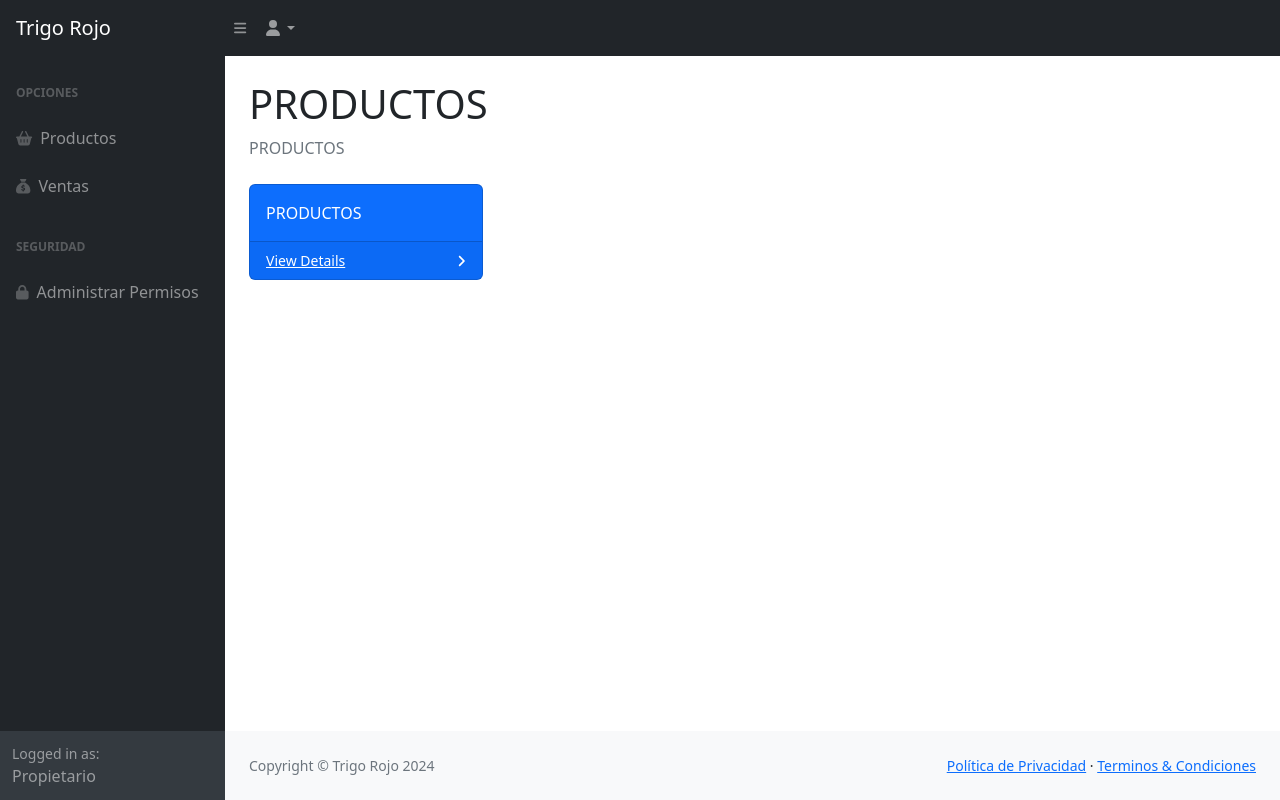
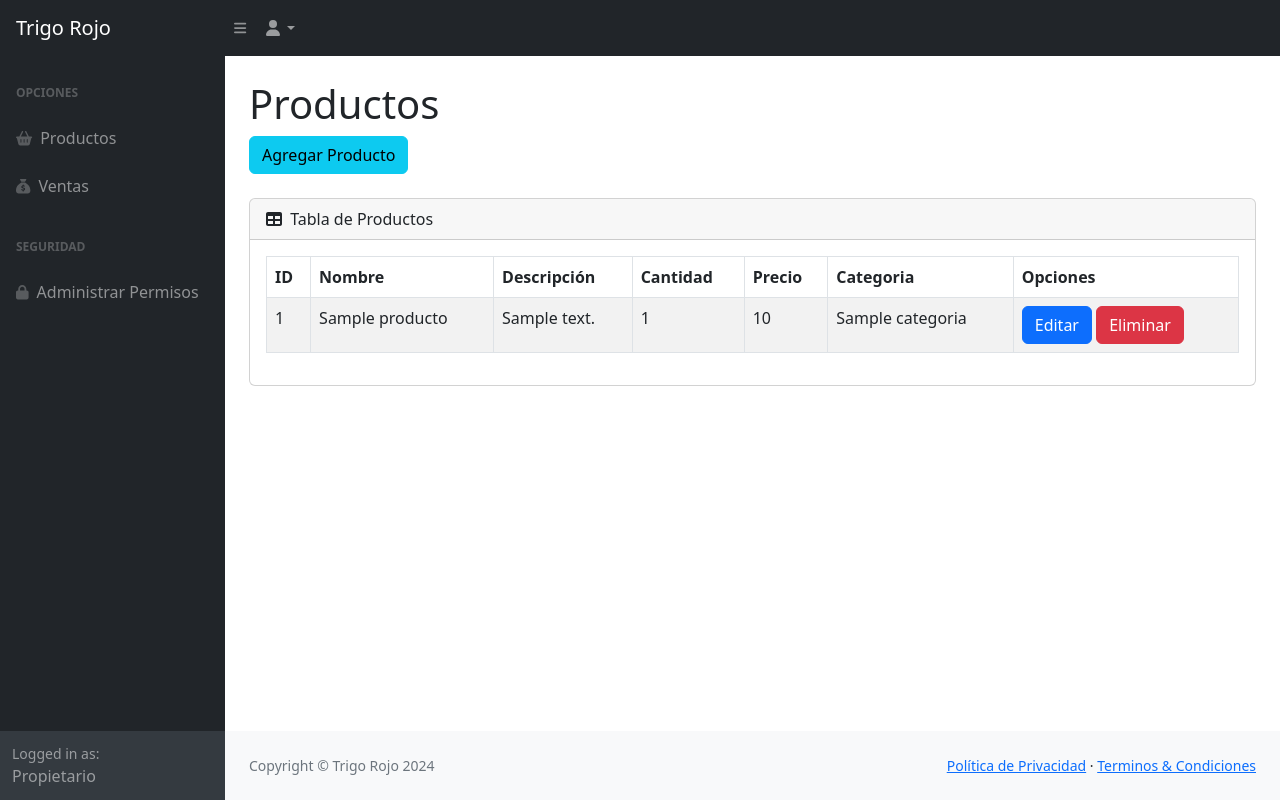
Before and after one commit to lxishh/proyectoTrigoRojo, a Django app: page /productos/ in a window 1280 px wide. Run offline with Django 3.2, Linux system fonts and the light colour scheme; tables that the repository leaves empty hold one stand-in row (values such as "Sample post"); some libraries are stand-ins or nearby versions.

Commit message:
Read (Productos)
se intentó CRUD con modal en la tarde pero no se logró completar adecuadamente u-u

```diff
--- a/appTrigorojo/views.py
+++ b/appTrigorojo/views.py
@@ -4,9 +4,8 @@ from appTrigorojo.models import Categoria, Producto
 # Create your views here.
 def index(request):
     categorias = Categoria.objects.all()
-    data = {'categorias': categorias}
-    return render(request, 'index.html', data)
-
+    context = {'categorias': categorias}
+    return render(request, 'index.html', context)
 
 def login(request):
     return render(request, 'login.html')
@@ -15,7 +14,9 @@ def administracion(request):
     return render(request, 'administracion.html')
 
 def productos_view(request):
-    return render(request, 'productos.html')
+    productos = Producto.objects.all()
+    context = {'productos':productos}
+    return render(request, 'productos.html', context)
 
 def ventas_view(request):
     return render(request, 'ventas.html')
@@ -23,5 +24,5 @@ def ventas_view(request):
 def productos_por_categoria(request, categoria_id):
     categoria = get_object_or_404(Categoria, id=categoria_id)
     productos = Producto.objects.filter(categoria=categoria)
-    data = {'categoria': categoria, 'productos': productos}
-    return render(request, 'productos_por_categoria.html', data)
+    context = {'categoria': categoria, 'productos': productos}
+    return render(request, 'productos_por_categoria.html', context)
--- a/templates/appTemplate/productos.html
+++ b/templates/appTemplate/productos.html
@@ -2,23 +2,57 @@
 
 <!-- Contenido que se muestra al lado de la sidebar -->
 {% block content %}
-<h1 class="mt-4">PRODUCTOS</h1>
-<ol class="breadcrumb mb-4">
-  <li class="breadcrumb-item active">PRODUCTOS</li>
-</ol>
+
+<!-- desde aqui se empieza a ver en la pagina -->
+<h1 class="mt-4 mb">Productos</h1>
+
+<button class="btn btn-info mb-4">Agregar Producto</button>
+
 <div class="row">
-  <div class="col-xl-3 col-md-6">
-    <div class="card bg-primary text-white mb-4">
-      <div class="card-body">PRODUCTOS</div>
-      <div
-        class="card-footer d-flex align-items-center justify-content-between"
-      >
-        <a class="small text-white stretched-link" href="#">View Details</a>
-        <div class="small text-white">
-          <i class="fas fa-angle-right"></i>
-        </div>
+  <div class="col-xl-12 col-md-12">
+    <!-- Cambié el tamaño de la columna para que ocupe todo el espacio -->
+    <div class="card mb-4">
+      <!-- Tarjeta que contendrá la tabla -->
+      <div class="card-header">
+        <i class="fas fa-table me-1"></i>
+        Tabla de Productos
+      </div>
+      <div class="card-body">
+        <!-- Aquí estará la tabla -->
+        <table id="productosTable" class="table table-striped table-bordered">
+          <thead>
+            <tr>
+              <th>ID</th>
+              <th>Nombre</th>
+              <th>Descripción</th>
+              <th>Cantidad</th>
+              <th>Precio</th>
+              <th>Categoria</th>
+              <th>Opciones</th>
+            </tr>
+          </thead>
+          <tbody>
+            <!-- Aquí se cargan los productos dinámicos -->
+            {% for p in productos %}
+            <tr>
+              <td scope="row">{{p.id}}</td>
+              <td>{{p.nombre}}</td>
+              <td>{{p.descripcion}}</td>
+              <td>{{p.cantidad}}</td>
+              <td>{{p.precio|floatformat:0 }}</td>
+              <td>{{p.categoria}}</td>
+              <td>
+                <button class="btn btn-primary">Editar</button>
+                <button class="btn btn-danger">Eliminar</button>
+              </td>
+            </tr>
+            {% endfor %}
+          </tbody>
+        </table>
+        <!-- finaliza la tabla -->
       </div>
     </div>
   </div>
 </div>
+
 {% endblock %}
```
Also changed, not shown: media/categorias/completos.jpg (added), media/categorias/pizza_1.jpg (added).
